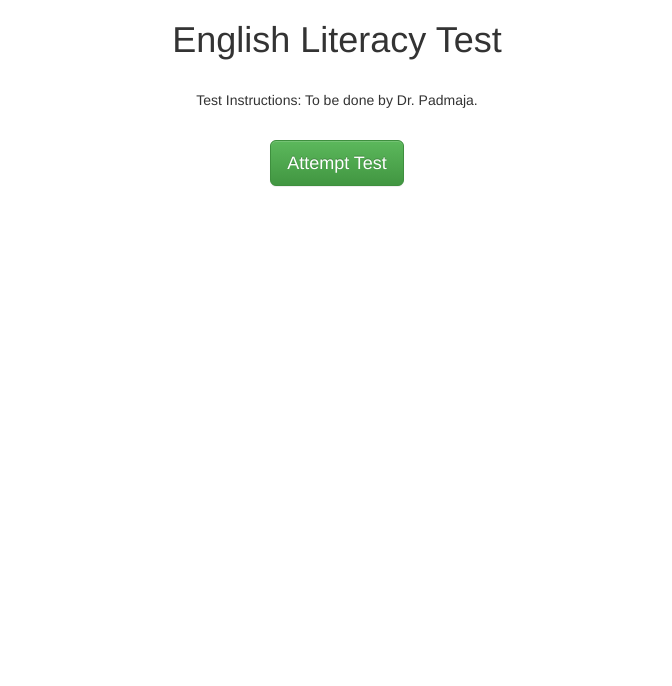
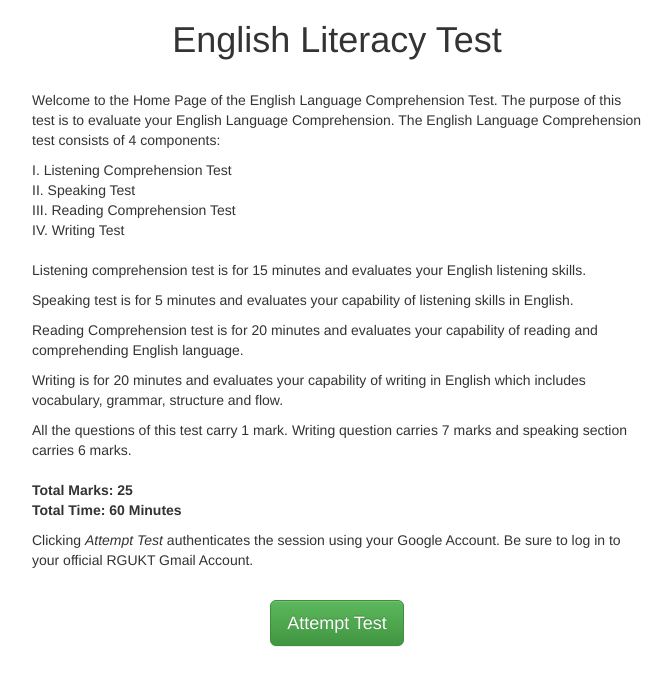
Before and after one commit to veda-vyas/elt-flask, a Flask app: page / in a window 1280 px wide. Shown: the top 686 px of the page, without its empty margins (303-975 px from the left). Run offline with Flask 2, Linux system fonts and the light colour scheme; some libraries are stand-ins or nearby versions.

Commit message:
Update index.html

```diff
--- a/templates/index.html
+++ b/templates/index.html
@@ -127,20 +127,25 @@
 	<!-- Test Instructions & Sign Up -->
 	<div class="row">
 		<div class="col-md-3"></div>
-		<div class="col-md-6 text-center">
-		<!-- <p>Welcome to the Home Page of the English Literacy Test . The purpose of this test is to evaluate your PUC level skills. The competency test consists of 2 components:</p>
+		<div class="col-md-6 text-left">
+		<p>Welcome to the Home Page of the English Language Comprehension Test. The purpose of this test is to evaluate your English Language Comprehension. The English Language Comprehension test consists of 4 components:</p>
 
-		I. Listening and Speaking Section <br>
-		II. Reading and Writing Section <br><br>
+		  I. Listening Comprehension Test<br>
+    	 II. Speaking Test<br>
+   		III. Reading Comprehension Test<br>
+   		 IV. Writing Test<br><br>
 
-		<p>Listening and Speaking Section is for 30 minutes and evaluates your capability of listening and speaking in English.</p>
+		<p>Listening comprehension test is for 15 minutes and evaluates your English listening skills.</p>
 
-		<p>Reading and Writing Section is for 30 minutes and evaluates your capability of Reading and Writing in English.</p>
+		<p>Speaking test is for 5 minutes and evaluates your capability of listening skills in English.</p>
 
-		<p>All the questions of this test carry 1 mark, except 1 essay writing questions which carry 6 marks and 1 English speaking question that carries 4 marks. <br><br>Total Marks: 27 <br>Total Time: 45 Minutes</p>
+		<p>Reading Comprehension test is for 20 minutes and evaluates your capability of reading and comprehending English language.</p>
 
-		<p>Clicking <i>Attempt Test</i> authenticates the session using your Google Account. Be sure to log in to your official RGUKT Gmail Account.</p> -->
-		<p>Test Instructions: To be done by Dr. Padmaja.</p>
+		<p>Writing is for 20 minutes and evaluates your capability of writing in English which includes vocabulary, grammar, structure and flow.</p>
+
+		<p>All the questions of this test carry 1 mark. Writing question carries 7 marks and speaking section carries 6 marks. <b><br><br>Total Marks: 25 <br>Total Time: 60 Minutes</b></p>
+
+		<p>Clicking <i>Attempt Test</i> authenticates the session using your Google Account. Be sure to log in to your official RGUKT Gmail Account.</p>
 		</div>
 		<div class="col-md-3">
 		</div>
```
